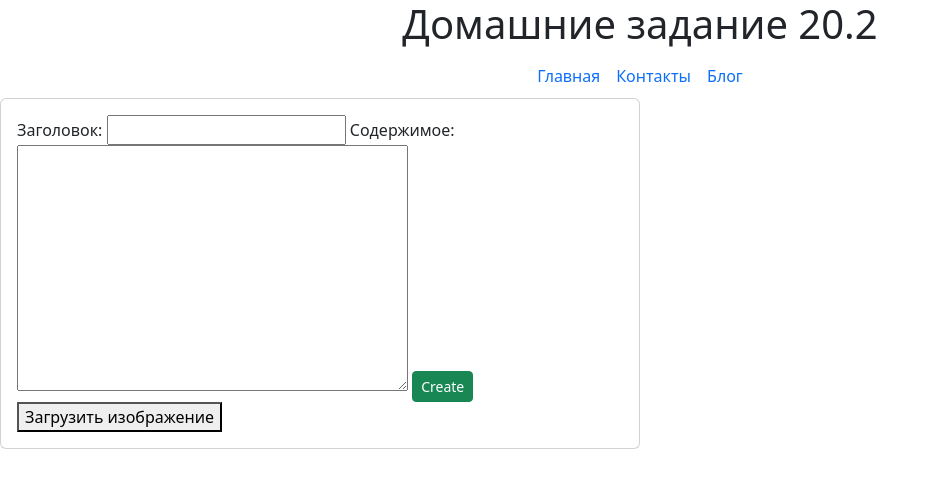
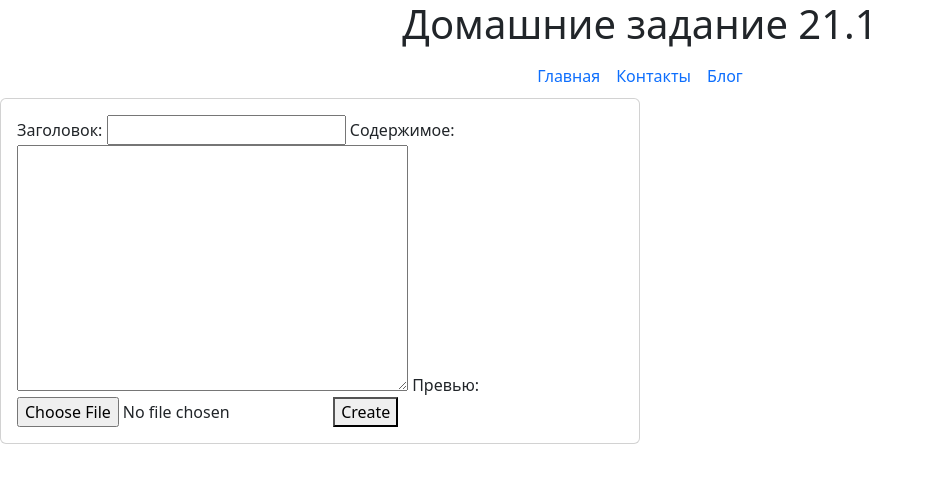
Before and after one commit to hexely/django, a Django app: page /blog/create/ in a window 1280 px wide. Shown: the top 488 px of the page, without its empty margins (0-939 px from the left). Run offline with Django 4.2, Linux system fonts and the light colour scheme; some libraries are stand-ins or nearby versions.

Commit message:
add homework 21.1 fixed

```diff
--- a/blog/templates/blog/blog_form.html
+++ b/blog/templates/blog/blog_form.html
@@ -7,20 +7,27 @@
             <div class="col-6">
                 <div class="card">
                     <div class="card-body">
-                        <form method="post">
+                        {% if object %}
+                            <form method="post" enctype="multipart/form-data">
+                                {% csrf_token %}
+                                {{ form }}
+
+
+                                <a type="submit" class="btn btn-sm btn-success"
+                                   href="{% url 'blog:view' object.pk %}">Save and View</a>
+
+
+                                <button type="submit">Save</button>
+                            </form>
+                        {% else %}
+                            <form method="post" enctype="multipart/form-data">
                             {% csrf_token %}
-                            {{ form }}
+                                {{ form }}
 
-                                {% if object %}
-                                    <a type="submit" class="btn btn-sm btn-success"
-                                       href="{% url 'blog:view' object.pk %}">Save and View</a>
-                                {% else %}
-                                    <a type="submit" class="btn btn-sm btn-success"
-                                       href="{% url 'blog:list' %}">Create</a>
-                                {% endif %}
+                                <button type="submit">Create</button>
+                            </form>
+                        {% endif %}
 
-                            <button type="submit">Загрузить изображение</button>
-                        </form>
                     </div>
                 </div>
             </div>
--- a/blog/views.py
+++ b/blog/views.py
@@ -9,7 +9,7 @@ from pytils.translit import slugify
 
 class BlogCreateView(CreateView):
     model = Blog
-    fields = ('title', 'body')
+    fields = ('title', 'body', 'preview')
     success_url = reverse_lazy('blog:list')
 
     def form_valid(self, form):
--- a/catalog/templates/catalog/base.html
+++ b/catalog/templates/catalog/base.html
@@ -45,7 +45,7 @@
 
 <body>
 
-<h1 class="text-center">Домашние задание 20.2</h1>
+<h1 class="text-center">Домашние задание 21.1</h1>
 
 </body>
 
```
